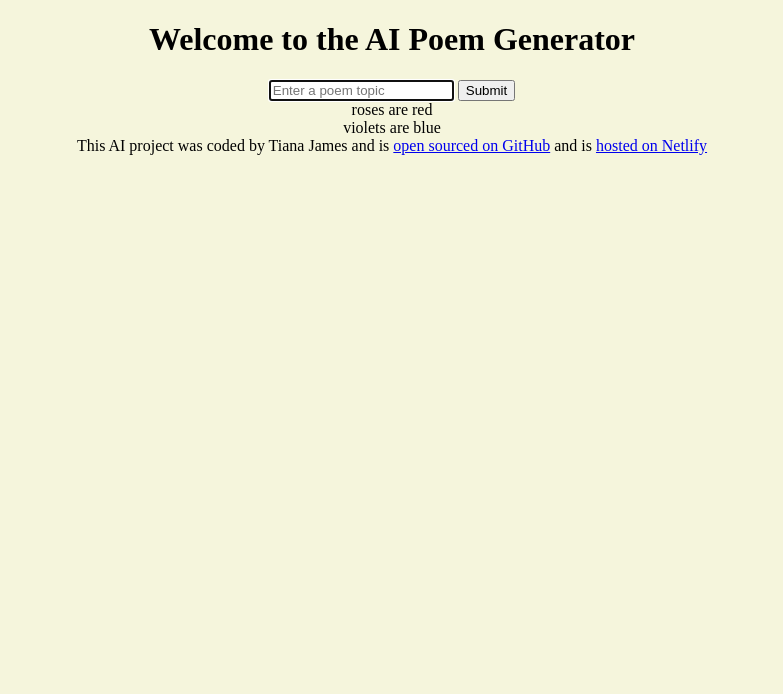
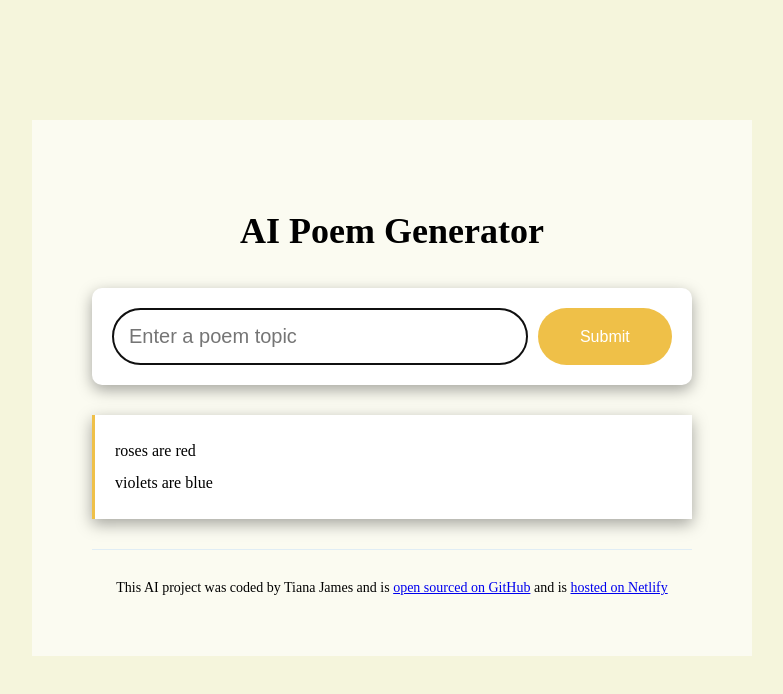
Before and after one commit to TianaxJames/ai-poem-generator, a plain HTML site: page index.html in a window 1280 px wide. Shown: the whole page, without its empty margins (248-1031 px from the left). Drawn offline with Linux system fonts and the light colour scheme.

Commit message:
Added CSS styling

```diff
--- a/index.html
+++ b/index.html
@@ -7,17 +7,19 @@
     <title>Poem Generator</title>
   </head>
   <body>
+    <div class="container">
+
         <header>
-      <h1>Welcome to the AI Poem Generator</h1>
+            <h1>AI Poem Generator</h1>
         </header>
 
         <main>
             <form>
-        <input type="text" placeholder="Enter a poem topic" autofocus required/>
-        <input type="submit"/>
+                <input type="text" placeholder="Enter a poem topic" autofocus required class="prompt"/>
+                <input type="submit" class="submit-button"/>
 
             </form>
-<div>
+            <div class="poem">
                 roses are red
                 <br/>
                 violets are blue
@@ -28,6 +30,7 @@
         <footer>This AI project was coded by Tiana James and is <a href="https://github.com/TianaxJames/ai-poem-generator" target="_blank">open sourced on GitHub</a>
             and is <a href="https://my-ai-poem-generator.netlify.app/" target="_blank">hosted on Netlify</a>
         </footer>
+    </div>
   </body>
   <script src="src/index.js"></script>
 </html>
--- a/src/style.css
+++ b/src/style.css
@@ -1,4 +1,60 @@
 body {
   background: beige;
+}
+.container {
+  margin: 120px auto;
+  max-width: 600px;
+  background-color: rgba(255, 255, 255, 0.6);
+  padding: 60px;
+}
+header {
+  margin-bottom: 30px;
+}
+h1 {
   text-align: center;
+  font-weight: 800;
+  font-size: 36px;
+  line-height: 1.5;
 }
+form {
+  padding: 20px;
+  border-radius: 10px;
+  background-color: white;
+  display: flex;
+  box-shadow: rgba(0, 0, 0, 0.35) 0px 5px 15px;
+  margin-bottom: 30px;
+}
+.prompt {
+  padding: 16px;
+  font-size: 20px;
+  width: 80%;
+  border: 1px solid rgba(39, 33, 66, 0.5);
+  border-radius: 45px;
+  color: #272044;
+}
+.submit-button {
+  margin-left: 10px;
+  background-color: rgb(239, 192, 72);
+  color: white;
+  border: none;
+  border-radius: 45px;
+  padding: 14px 22px;
+  font-size: 16px;
+  width: 150px;
+}
+.poem {
+  background-color: white;
+  padding: 20px;
+  font-size: 16px;
+  line-height: 2;
+  border-left: 3px solid rgb(239, 192, 72);
+  box-shadow: rgba(0, 0, 0, 0.35) 0px 5px 15px;
+}
+
+footer {
+  text-align: center;
+  font-size: 14px;
+  margin-top: 30px;
+  border-top: 1px solid rgb(224, 237, 245);
+  padding: 30px 0 0 0;
+}
```
Also changed, not shown: 1 other file. Lines whose indentation alone changed are shown as unchanged.
